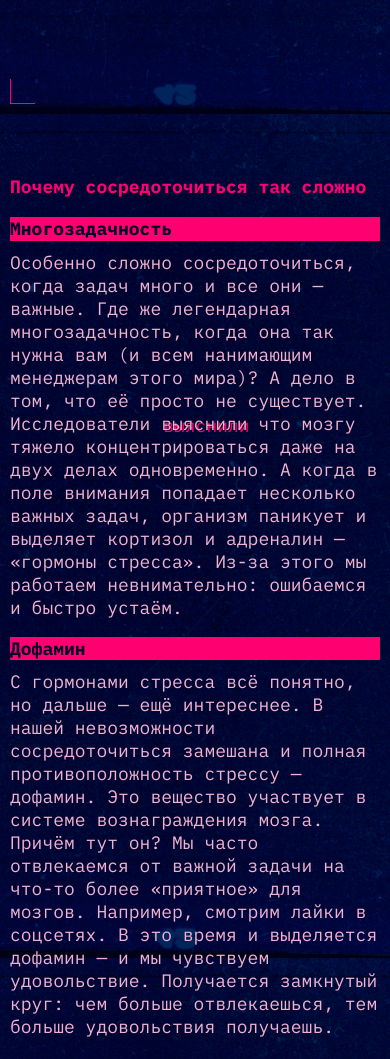
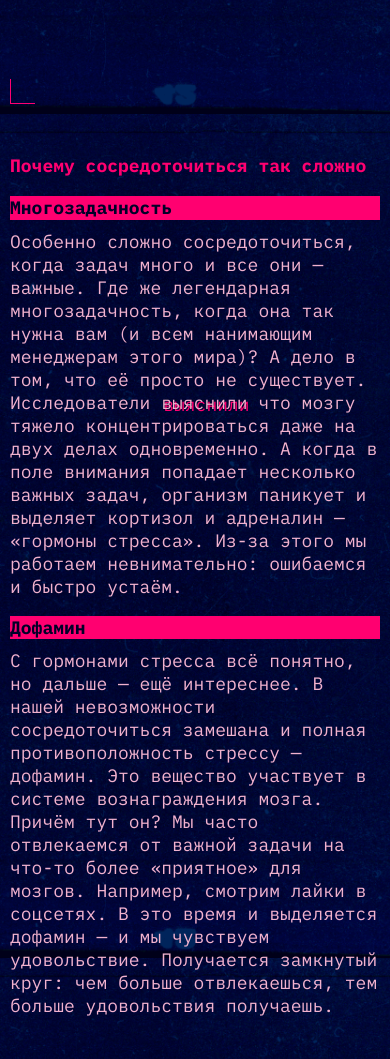
Before and after one commit to Kirill-Gluskin/slozhno-sosredotochitsya, a plain HTML site: page index.html in a window 390 px wide. Shown: the part 730-1789 px from the top of the page. Drawn offline with Linux system fonts and the light colour scheme.

Commit message:
fix mobile

```diff
--- a/styles/style.css
+++ b/styles/style.css
@@ -18,7 +18,7 @@
 /*}*/
 
 .main {
-    padding: 51px 0;
+    padding: 30px 0;
 
     @media (min-width: 768px) {
         padding-top: 40px;
@@ -234,7 +234,7 @@
 
 .section {
     padding: 10px;
-    margin-block-end: 12px;
+    margin-block-end: 14px;
 
     @media (min-width: 768px) {
         display: flex;
```
